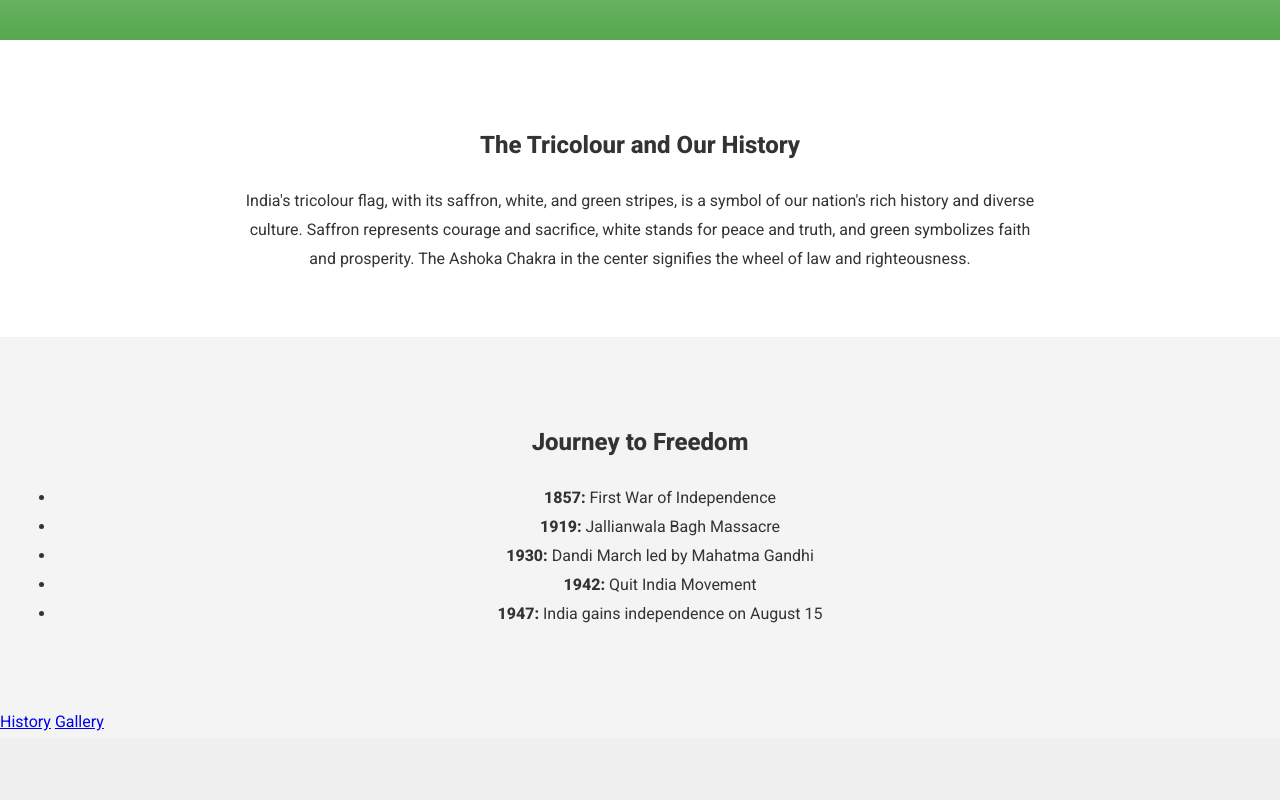
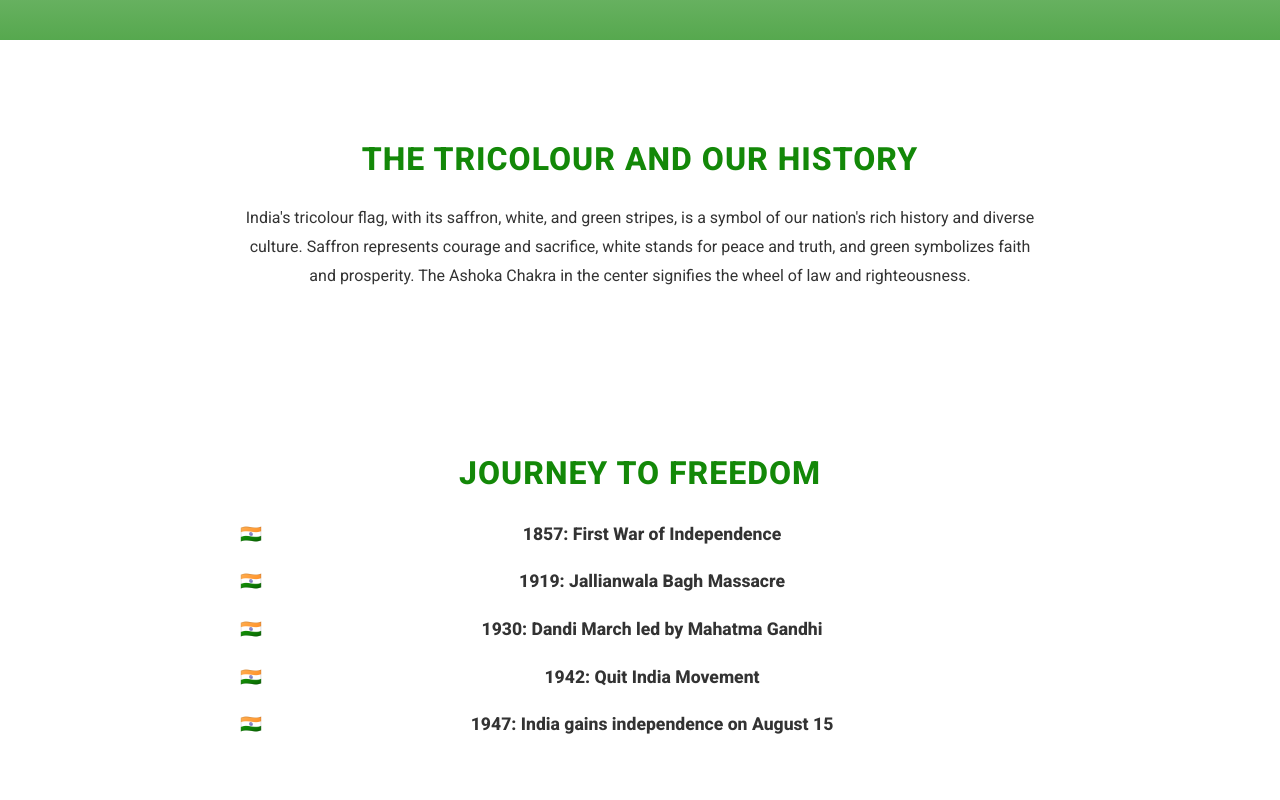
Before and after one commit to Prince9226/Independence-Day-Project, a plain HTML site: page index.html in a window 1280 px wide. Shown: the part 760-1560 px from the top of the page. Drawn offline with Linux system fonts and the light colour scheme.

Commit message:
Update style.css

```diff
--- a/style.css
+++ b/style.css
@@ -1,3 +1,23 @@
+button {
+  background-color: #138808;
+  color: white;
+  border: none;
+  padding: 0.75rem 1.5rem;
+  border-radius: 5px;
+  cursor: pointer;
+  transition: background-color 0.3s ease;
+}
+button:hover {
+  background-color: #0f6b06;
+}
+.navbar {
+  position: sticky;
+  top: 0;
+  background-color: #e67777;
+  padding: 1rem;
+  box-shadow: 0 2px 4px rgba(165, 40, 40, 0.1);
+  z-index: 1000;
+}
 body {
     font-family: 'Roboto', sans-serif;
     margin: 0;
@@ -6,7 +26,7 @@ body {
     color: #333;
 }
 h1,h2{
-  front-weight:800;
+  font-weight:800;
   color: #333;
 }
   .hero {
@@ -89,3 +109,122 @@ section {
         margin: auto;
     }
 }
+.timeline ul {
+  list-style-type: none;
+  padding: 0;
+}
+.timeline li {
+  margin: 1rem 0;
+  font-weight: 600;
+}
+.hero h2 {
+    animation: wave 1.5s infinite ease-in-out;
+}
+
+@keyframes wave {
+    0%, 100% { transform: rotate(0deg); }
+    50% { transform: rotate(5deg); }
+}
+/* Navbar Styling */
+.navbar {
+    background-color: #fff;
+    padding: 1rem;
+    text-align: center;
+    box-shadow: 0 2px 4px rgba(0,0,0,0.1);
+    position: sticky;
+    top: 0;
+    z-index: 1000;
+}
+
+.navbar a {
+    margin: 0 1rem;
+    text-decoration: none;
+    color: #138808;
+    font-weight: bold;
+    transition: color 0.3s ease;
+}
+
+.navbar a:hover {
+    color: #ff9933;
+}
+
+/* Timeline Section */
+.timeline {
+    background-color: #fff;
+    padding: 4rem 1rem;
+    text-align: center;
+}
+
+.timeline ul {
+    list-style: none;
+    padding: 0;
+    max-width: 600px;
+    margin: auto;
+}
+
+.timeline li {
+    margin: 1rem 0;
+    font-size: 1.1rem;
+    position: relative;
+    padding-left: 1.5rem;
+    color: #333;
+}
+
+.timeline li::before {
+    content: "🇮🇳";
+    position: absolute;
+    left: 0;
+    top: 0;
+}
+
+section h2 {
+    font-size: 2rem;
+    margin-bottom: 1rem;
+    color: #138808;
+    text-transform: uppercase;
+    letter-spacing: 1px;
+}
+
+.hero-content {
+    animation: fadeInUp 1.5s ease-out;
+}
+
+@keyframes fadeInUp {
+    from {
+        opacity: 0;
+        transform: translateY(30px);
+    }
+    to {
+        opacity: 1;
+        transform: translateY(0);
+    }
+}
+.photo-grid img:hover {
+    transform: scale(1.05);
+    box-shadow: 0 12px 16px rgba(0, 0, 0, 0.2);
+}
+
+
+.footer {
+    background-color: #333;
+    color: white;
+    text-align: center;
+    padding: 1rem;
+    font-size: 0.9rem;
+}
+
+@media (min-width: 900px) {
+    .hero h1 {
+        font-size: 5rem;
+    }
+
+    .hero p {
+        font-size: 1.5rem;
+    }
+
+    .history p,
+    .timeline ul {
+        max-width: 800px;
+        margin: auto;
+    }
+}
```
